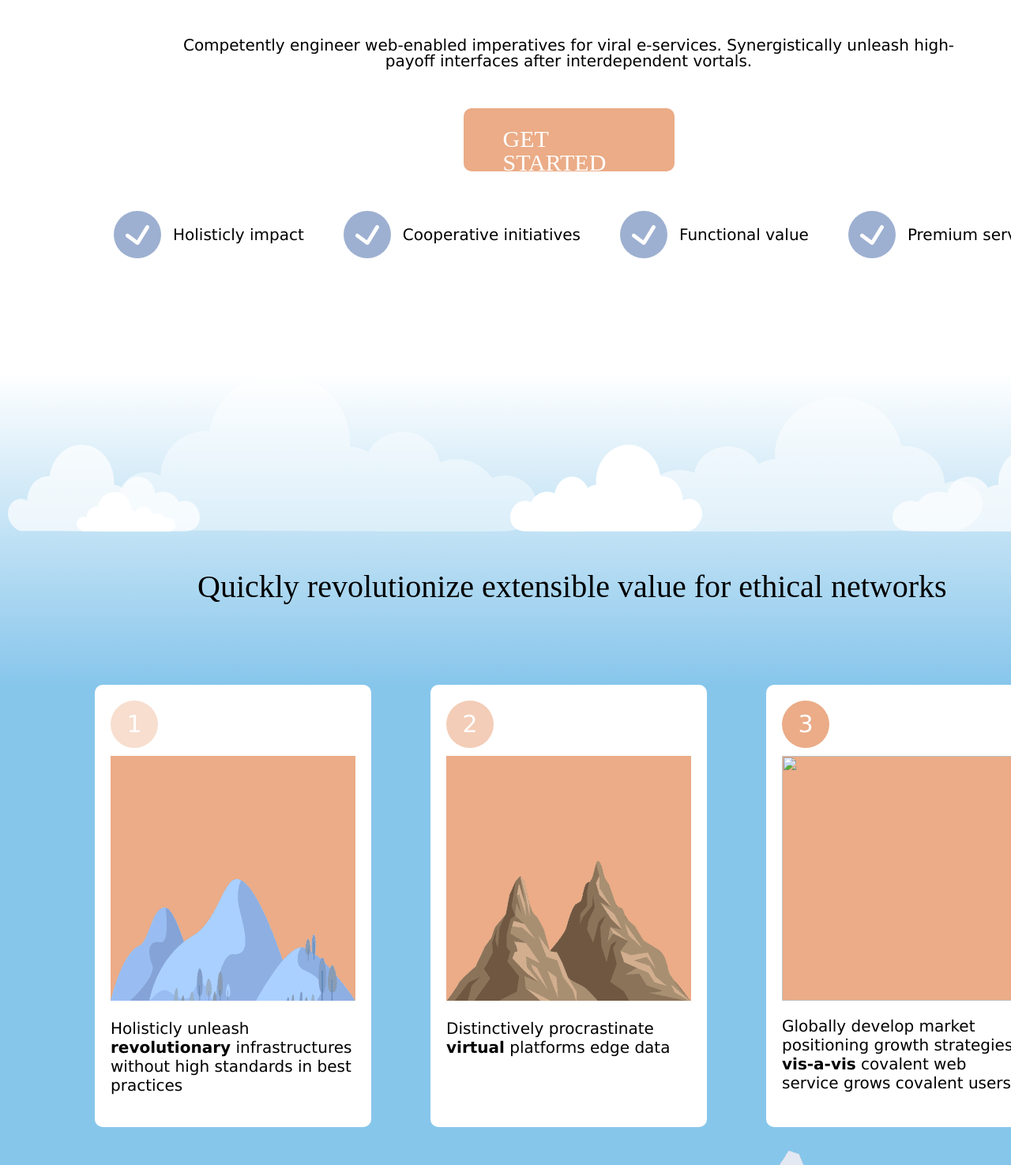
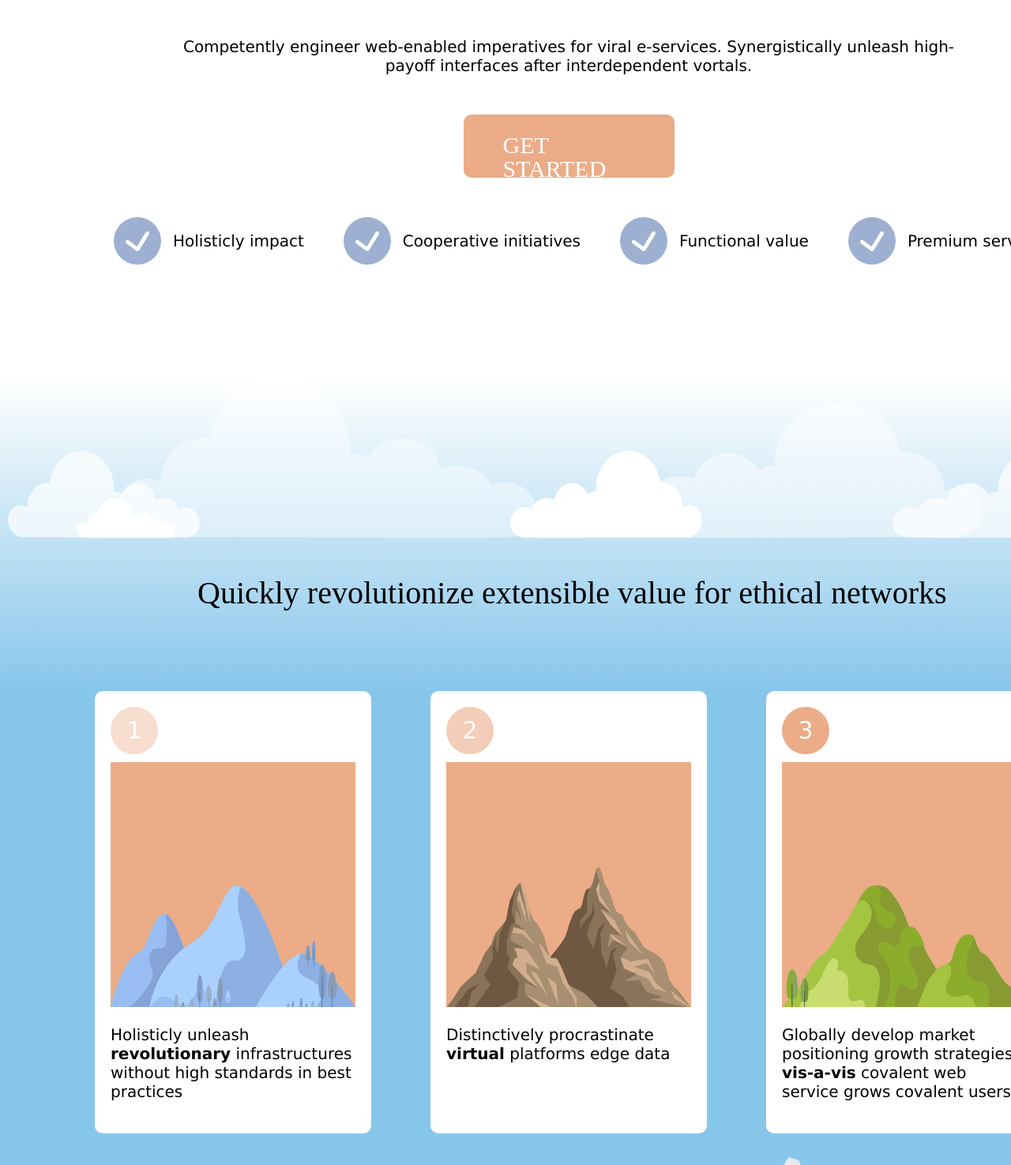
Before and after one commit to annayavorskaya/landingpage, a plain HTML site: page index.html in a window 1280 px wide. Shown: the part 323-1798 px from the top of the page at 79% size. Drawn offline with Linux system fonts and the light colour scheme; a web font is replaced by a local one.

Commit message:
Add files via upload

```diff
--- a/css/style.css
+++ b/css/style.css
@@ -74,6 +74,12 @@ p {
   text-align: center;
   width: 1024px;
   margin: 50px 208px;
+   ont-weight: normal;
+  font-stretch: normal;
+  font-style: normal;
+  line-height: normal;
+  letter-spacing: normal;
+
 }
 
 .Landingpage {
--- a/index.html
+++ b/index.html
@@ -97,7 +97,7 @@
                             <div class="bullet4">
                                 <span class="span1">3</span>
                             </div>
-                            <img src="img/rectangle-8.png" srcset="img/rectangle-8@2x.png 2x,img/rectangle-8@3x.png 3x" class="Rectangle-6">
+                            <img src="img/rectangle 8.png" srcset="img/rectangle 8@2x.png 2x,img/rectangle 8@3x.png 3x" class="Rectangle-6">
                             <span class="Holisticly-unleash-revolutionary-infrastructures-without-high-standards-in-best-practices">Globally develop market positioning growth strategies
                                 <span class="text-style-1">vis-a-vis</span>
                                 covalent web service grows covalent users </span>
```
